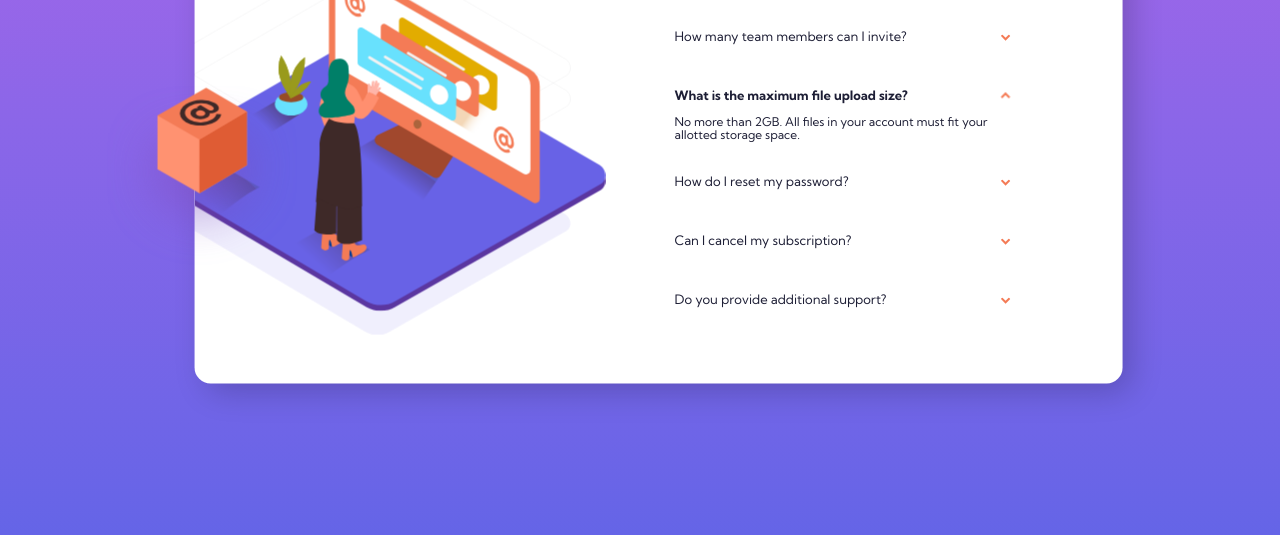
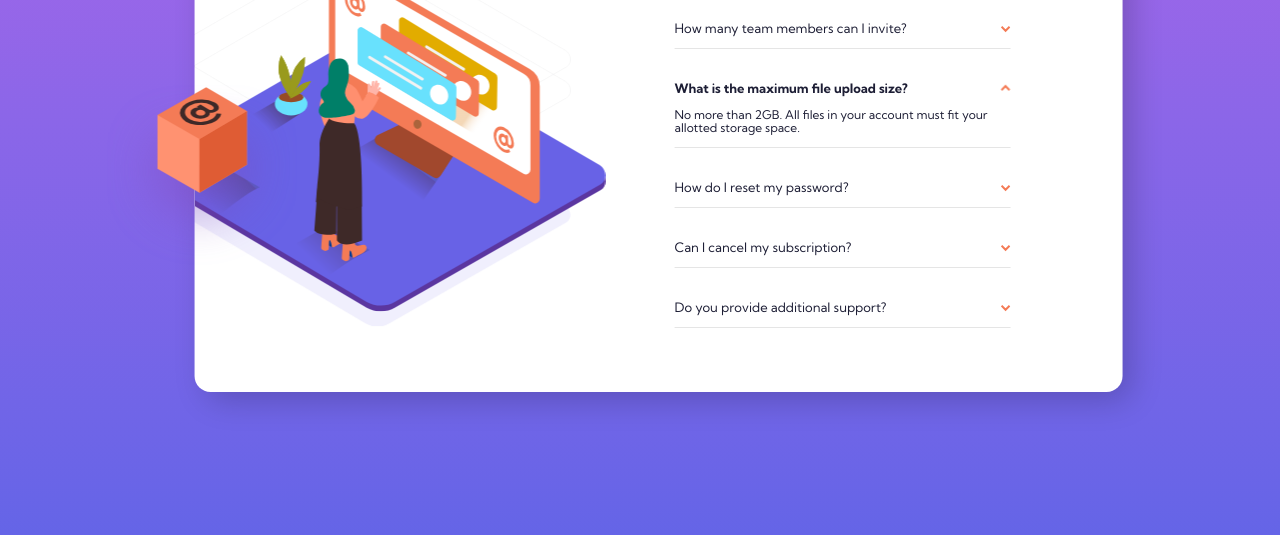
Before and after one commit to cosmoart/FAQ-Accordion-Card-solution, a website built with webpack: page src/index.html in a window 1280 px wide. Shown: the part 265-800 px from the top of the page. Built offline with nearby package versions, Linux system fonts and the light colour scheme.

Commit message:
Update style.scss

```diff
--- a/src/style.scss
+++ b/src/style.scss
@@ -49,6 +49,10 @@ body {
 img {
     max-width: 100%;
     object-fit: contain;
+}
+
+details{
+    border-bottom: 1px solid rgb(0 0 0 / 10%);
 }
 
 details[open]>summary {
```
